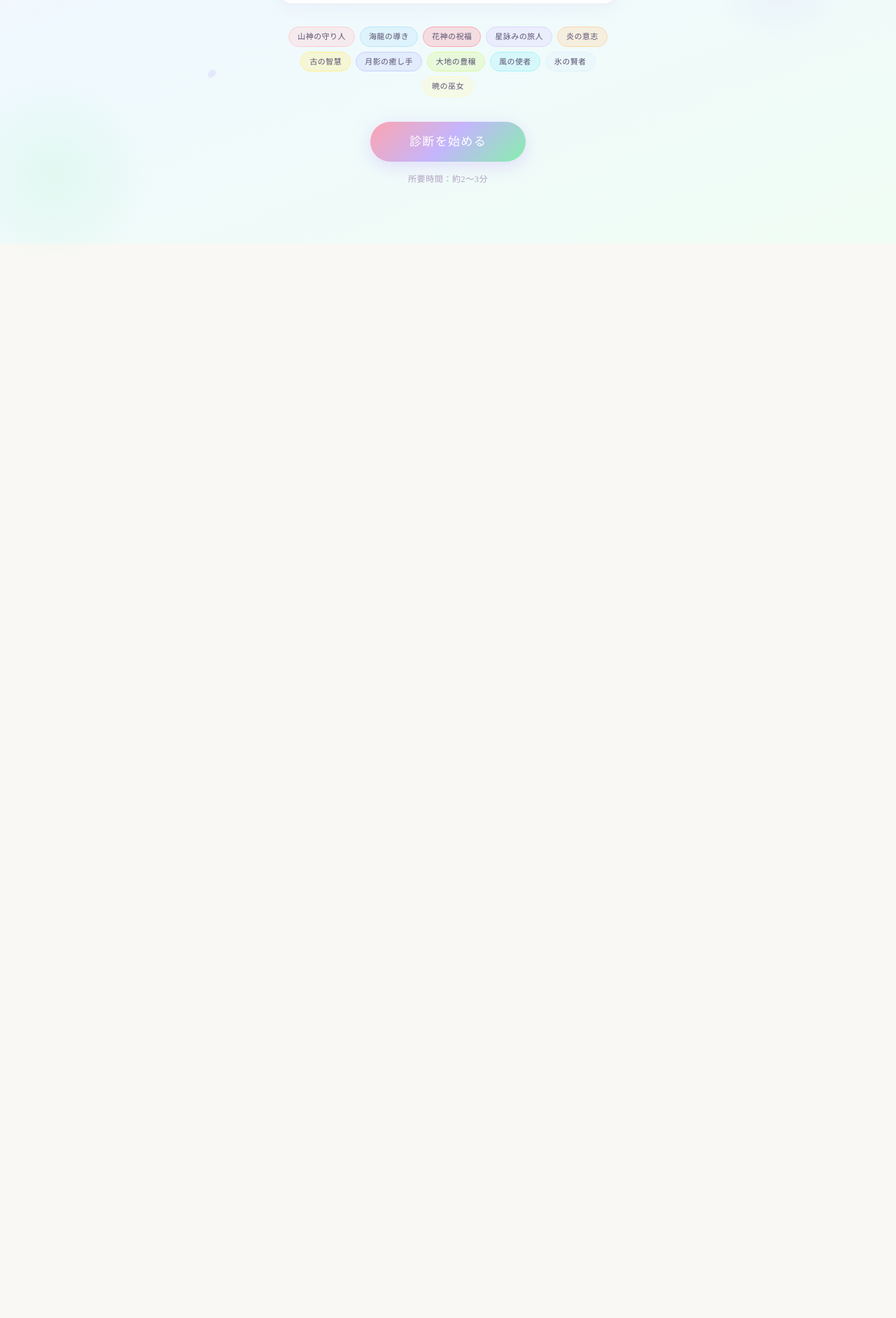
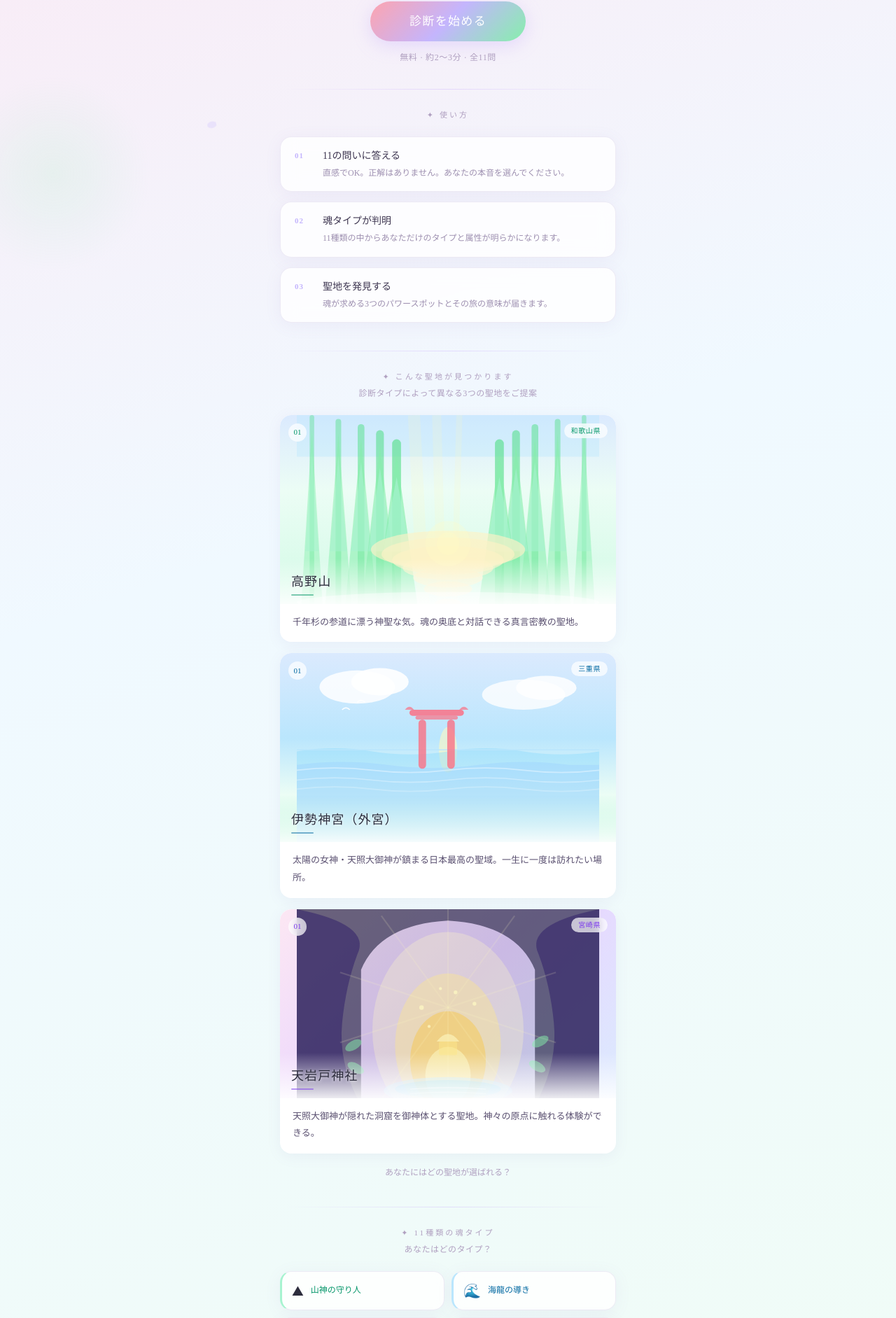
Before and after one commit to ethertiawing-creator/spiritual-quiz, a Next.js app: page / in a window 1280 px wide. Shown: the part 452-2335 px from the top of the page at 70% size. Before the commit the page ends 800 px from the top, so only its background shows below. Built offline with nearby package versions, Linux system fonts and the light colour scheme.

Commit message:
feat: トップページ強化・楽天アフィリエイト対応

```diff
--- a/src/app/page.tsx
+++ b/src/app/page.tsx
@@ -2,39 +2,74 @@
 
 import Link from 'next/link'
 import Petals from '@/components/Petals'
+import SpotIllustration from '@/components/SpotIllustration'
 
-const TYPES = ['山神の守り人','海龍の導き','花神の祝福','星詠みの旅人','炎の意志','古の智慧','月影の癒し手','大地の豊穣','風の使者','氷の賢者','暁の巫女']
-const TAG_COLORS = ['#fecdd3','#bae6fd','#fda4af','#ddd6fe','#fed7aa','#fef08a','#c7d2fe','#d9f99d','#a5f3fc','#e0f2fe','#fef9c3']
+const TYPES = [
+  { symbol: '⛰', name: '山神の守り人', color: '#a7f3d0', text: '#059669' },
+  { symbol: '🌊', name: '海龍の導き', color: '#bae6fd', text: '#0369a1' },
+  { symbol: '🌸', name: '花神の祝福', color: '#fecdd3', text: '#be185d' },
+  { symbol: '🌟', name: '星詠みの旅人', color: '#ddd6fe', text: '#7c3aed' },
+  { symbol: '🔥', name: '炎の意志', color: '#fed7aa', text: '#c2410c' },
+  { symbol: '📜', name: '古の智慧', color: '#fef08a', text: '#a16207' },
+  { symbol: '🌙', name: '月影の癒し手', color: '#c7d2fe', text: '#4338ca' },
+  { symbol: '🌿', name: '大地の豊穣', color: '#d9f99d', text: '#3f6212' },
+  { symbol: '💨', name: '風の使者', color: '#a5f3fc', text: '#0e7490' },
+  { symbol: '❄️', name: '氷の賢者', color: '#e0f2fe', text: '#075985' },
+  { symbol: '🌅', name: '暁の巫女', color: '#fef9c3', text: '#a16207' },
+]
+
+const SAMPLE_SPOTS = [
+  {
+    scene: 'cedar-path' as const,
+    name: '高野山',
+    prefecture: '和歌山県',
+    description: '千年杉の参道に漂う神聖な気。魂の奥底と対話できる真言密教の聖地。',
+    textColor: '#059669',
+  },
+  {
+    scene: 'ocean' as const,
+    name: '伊勢神宮（外宮）',
+    prefecture: '三重県',
+    description: '太陽の女神・天照大御神が鎮まる日本最高の聖域。一生に一度は訪れたい場所。',
+    textColor: '#0369a1',
+  },
+  {
+    scene: 'cave' as const,
+    name: '天岩戸神社',
+    prefecture: '宮崎県',
+    description: '天照大御神が隠れた洞窟を御神体とする聖地。神々の原点に触れる体験ができる。',
+    textColor: '#7c3aed',
+  },
+]
+
+const STEPS = [
+  { num: '01', title: '11の問いに答える', desc: '直感でOK。正解はありません。あなたの本音を選んでください。' },
+  { num: '02', title: '魂タイプが判明', desc: '11種類の中からあなただけのタイプと属性が明らかになります。' },
+  { num: '03', title: '聖地を発見する', desc: '魂が求める3つのパワースポットとその旅の意味が届きます。' },
+]
 
 export default function Home() {
   return (
     <div style={{
       minHeight: '100vh',
-      display: 'flex',
-      flexDirection: 'column',
-      alignItems: 'center',
-      justifyContent: 'center',
       position: 'relative',
-      padding: '32px 20px',
       background: 'linear-gradient(160deg, #fce7f3 0%, #f0f9ff 40%, #f0fdf4 100%)',
     }}>
       <Petals />
 
-      {/* 背景の淡い円 */}
       <div style={{ position: 'fixed', top: '-10%', right: '-5%', width: 320, height: 320,
         borderRadius: '50%', background: 'radial-gradient(#fda4af22, transparent 70%)', pointerEvents: 'none' }} />
       <div style={{ position: 'fixed', bottom: '-5%', left: '-5%', width: 280, height: 280,
         borderRadius: '50%', background: 'radial-gradient(#86efac22, transparent 70%)', pointerEvents: 'none' }} />
-      <div style={{ position: 'fixed', top: '40%', right: '5%', width: 200, height: 200,
-        borderRadius: '50%', background: 'radial-gradient(#c4b5fd22, transparent 70%)', pointerEvents: 'none' }} />
 
-      <div className="page-enter" style={{ position: 'relative', zIndex: 1, textAlign: 'center', maxWidth: 480, width: '100%' }}>
+      <div style={{ position: 'relative', zIndex: 1, maxWidth: 520, margin: '0 auto', padding: '0 20px 60px' }}>
 
-        {/* イラスト：3つの重なる円 */}
-        <div style={{ display: 'flex', justifyContent: 'center', gap: -8, marginBottom: 28 }}>
+        {/* ヒーロー */}
+        <div className="page-enter" style={{ textAlign: 'center', paddingTop: 52, marginBottom: 36 }}>
+          <div style={{ display: 'flex', justifyContent: 'center', marginBottom: 28 }}>
             {['#fda4af','#c4b5fd','#86efac'].map((c, i) => (
               <div key={i} style={{
-              width: 52, height: 52, borderRadius: '50%',
+                width: 54, height: 54, borderRadius: '50%',
                 background: `radial-gradient(circle at 35% 35%, white 0%, ${c} 100%)`,
                 boxShadow: `0 4px 14px ${c}55`,
                 marginLeft: i > 0 ? -10 : 0,
@@ -56,32 +91,17 @@ export default function Home() {
           }}>
             魂の聖地診断
           </h1>
-        <p style={{ fontSize: 11, letterSpacing: '0.28em', color: '#b0a0c0', marginBottom: 36 }}>
+          <p style={{ fontSize: 11, letterSpacing: '0.28em', color: '#b0a0c0', marginBottom: 32 }}>
             SOUL SANCTUARY DIAGNOSIS
           </p>
 
-        <div className="glass-card" style={{ padding: '24px 28px', marginBottom: 32 }}>
+          <div className="glass-card" style={{ padding: '24px 28px', marginBottom: 28, textAlign: 'left' }}>
             <p style={{ fontSize: 15, lineHeight: 2.1, color: '#5a5070', fontWeight: 300 }}>
               11の問いに答えるだけで、<br />
               あなたの魂が本当に求めている<br />
-            日本のパワースポット・聖地が<br />
+              <strong style={{ fontWeight: 500, color: '#7c6d8a' }}>日本のパワースポット・聖地</strong>が<br />
               明らかになります。
             </p>
-        </div>
-
-        {/* タイプタグ */}
-        <div style={{ display: 'flex', flexWrap: 'wrap', gap: 7, justifyContent: 'center', marginBottom: 36 }}>
-          {TYPES.map((t, i) => (
-            <span key={t} style={{
-              fontSize: 11,
-              padding: '5px 12px',
-              borderRadius: 20,
-              background: TAG_COLORS[i] + '55',
-              color: '#5a5070',
-              letterSpacing: '0.04em',
-              border: `1px solid ${TAG_COLORS[i]}`,
-            }}>{t}</span>
-          ))}
           </div>
 
           <Link href="/quiz">
@@ -89,9 +109,109 @@ export default function Home() {
               診断を始める
             </button>
           </Link>
-        <p style={{ marginTop: 16, fontSize: 12, color: '#b0a0c0', letterSpacing: '0.05em' }}>
-          所要時間：約2〜3分
+          <p style={{ marginTop: 14, fontSize: 12, color: '#b0a0c0', letterSpacing: '0.05em' }}>
+            無料 · 約2〜3分 · 全11問
           </p>
+        </div>
+
+        <div className="divider" />
+
+        {/* 使い方 */}
+        <div style={{ marginBottom: 40 }}>
+          <p style={{ fontSize: 11, letterSpacing: '0.28em', color: '#b0a0c0', textAlign: 'center', marginBottom: 22 }}>
+            ✦ 使い方
+          </p>
+          <div style={{ display: 'flex', flexDirection: 'column', gap: 14 }}>
+            {STEPS.map((s) => (
+              <div key={s.num} className="glass-card" style={{ padding: '16px 20px', display: 'flex', alignItems: 'flex-start', gap: 16 }}>
+                <span style={{
+                  fontSize: 11, fontWeight: 600, color: '#c4b5fd',
+                  letterSpacing: '0.08em', minWidth: 24, paddingTop: 2,
+                }}>{s.num}</span>
+                <div>
+                  <p style={{ fontSize: 14, fontWeight: 500, color: '#3d3550', marginBottom: 4 }}>{s.title}</p>
+                  <p style={{ fontSize: 12, color: '#9d8fb0', lineHeight: 1.7 }}>{s.desc}</p>
+                </div>
+              </div>
+            ))}
+          </div>
+        </div>
+
+        <div className="divider" />
+
+        {/* サンプル聖地 */}
+        <div style={{ marginBottom: 40 }}>
+          <p style={{ fontSize: 11, letterSpacing: '0.28em', color: '#b0a0c0', textAlign: 'center', marginBottom: 6 }}>
+            ✦ こんな聖地が見つかります
+          </p>
+          <p style={{ fontSize: 12, color: '#b0a0c0', textAlign: 'center', marginBottom: 22, letterSpacing: '0.04em' }}>
+            診断タイプによって異なる3つの聖地をご提案
+          </p>
+          <div style={{ display: 'flex', flexDirection: 'column', gap: 16 }}>
+            {SAMPLE_SPOTS.map((spot) => (
+              <div key={spot.name} className="spot-card">
+                <SpotIllustration
+                  scene={spot.scene}
+                  name={spot.name}
+                  prefecture={spot.prefecture}
+                  index={0}
+                  textColor={spot.textColor}
+                />
+                <div style={{ padding: '14px 18px 16px' }}>
+                  <p style={{ fontSize: 13, lineHeight: 1.9, color: '#5a5070', fontWeight: 300 }}>
+                    {spot.description}
+                  </p>
+                </div>
+              </div>
+            ))}
+          </div>
+          <p style={{ textAlign: 'center', marginTop: 18, fontSize: 12, color: '#b0a0c0' }}>
+            あなたにはどの聖地が選ばれる？
+          </p>
+        </div>
+
+        <div className="divider" />
+
+        {/* 11タイプ一覧 */}
+        <div style={{ marginBottom: 40 }}>
+          <p style={{ fontSize: 11, letterSpacing: '0.28em', color: '#b0a0c0', textAlign: 'center', marginBottom: 6 }}>
+            ✦ 11種類の魂タイプ
+          </p>
+          <p style={{ fontSize: 12, color: '#b0a0c0', textAlign: 'center', marginBottom: 22, letterSpacing: '0.04em' }}>
+            あなたはどのタイプ？
+          </p>
+          <div style={{ display: 'grid', gridTemplateColumns: '1fr 1fr', gap: 10 }}>
+            {TYPES.map((t) => (
+              <div key={t.name} className="glass-card" style={{
+                padding: '12px 14px',
+                display: 'flex', alignItems: 'center', gap: 10,
+                borderLeft: `3px solid ${t.color}`,
+              }}>
+                <span style={{ fontSize: 20 }}>{t.symbol}</span>
+                <span style={{ fontSize: 12, color: t.text, fontWeight: 500, lineHeight: 1.4 }}>{t.name}</span>
+              </div>
+            ))}
+          </div>
+        </div>
+
+        <div className="divider" />
+
+        {/* 最終CTA */}
+        <div style={{ textAlign: 'center', paddingTop: 8 }}>
+          <p style={{ fontSize: 14, color: '#9d8fb0', marginBottom: 22, lineHeight: 1.9 }}>
+            魂が求める聖地を知ることで、<br />
+            次の旅先が決まります。
+          </p>
+          <Link href="/quiz">
+            <button className="btn-primary" style={{ fontSize: 17, padding: '16px 56px' }}>
+              いますぐ診断する
+            </button>
+          </Link>
+          <p style={{ marginTop: 14, fontSize: 11, color: '#c4b5e0', letterSpacing: '0.08em' }}>
+            ✦ 無料 · 登録不要 ✦
+          </p>
+        </div>
+
       </div>
     </div>
   )
--- a/src/app/result/page.tsx
+++ b/src/app/result/page.tsx
@@ -8,6 +8,14 @@ import SpotIllustration from '@/components/SpotIllustration'
 import AdBanner from '@/components/AdBanner'
 import { personalityTypes } from '@/data/types'
 import { TypeKey } from '@/data/questions'
+
+const RAKUTEN_AFFILIATE_ID = '' // 楽天アフィリエイトID取得後にここへ入力
+
+function rakutenUrl(spotName: string) {
+  const base = `https://travel.rakuten.co.jp/search/?f_keyword=${encodeURIComponent(spotName)}`
+  if (!RAKUTEN_AFFILIATE_ID) return base
+  return `https://hb.afl.rakuten.co.jp/hgc/${RAKUTEN_AFFILIATE_ID}/?pc=${encodeURIComponent(base)}`
+}
 
 function ResultContent() {
   const params = useSearchParams()
@@ -162,7 +170,7 @@ function ResultContent() {
                       じゃらんで探す →
                     </a>
                     <a
-                      href={`https://travel.rakuten.co.jp/search/?f_keyword=${encodeURIComponent(spot.name)}&f_area=&f_category=`}
+                      href={rakutenUrl(spot.name)}
                       target="_blank"
                       rel="noopener noreferrer"
                       style={{
```
Lines whose indentation alone changed are shown as unchanged.
